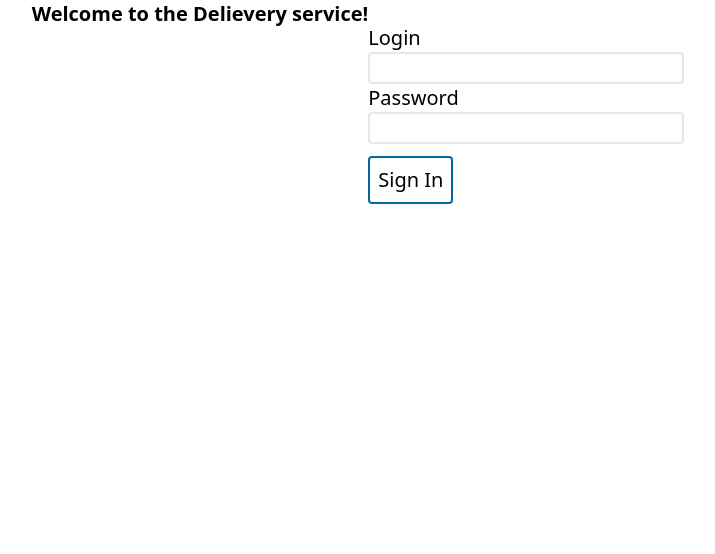
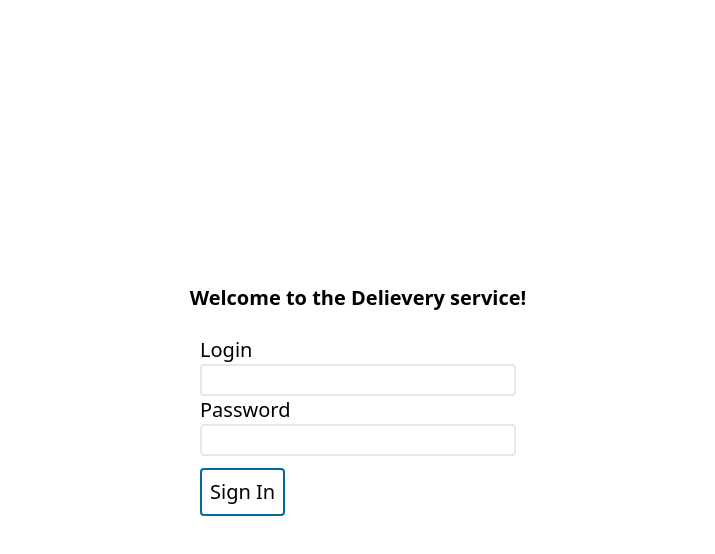
Before and after one commit to mihail-fomin/delievery-map, a React (Vite) app: page / in a window 1280 px wide. Shown: the top 554 px of the page, without its empty margins (282-997 px from the left). Built offline with nearby package versions, Linux system fonts and the light colour scheme.

Commit message:
fixed styles

```diff
--- a/src/components/signIn/SignIn.jsx
+++ b/src/components/signIn/SignIn.jsx
@@ -8,7 +8,7 @@
 
 
 	return (
-		<div className='flex justify-center'>
+		<div className='flex flex-col items-center justify-center h-screen'>
 			<h1 className='font-bold'>Welcome to the Delievery service!</h1>
 			<Formik
 				initialValues={{ login: '', password: '' }}
```
